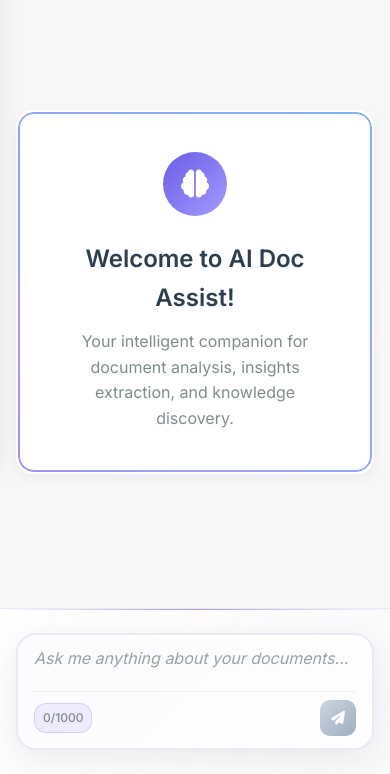
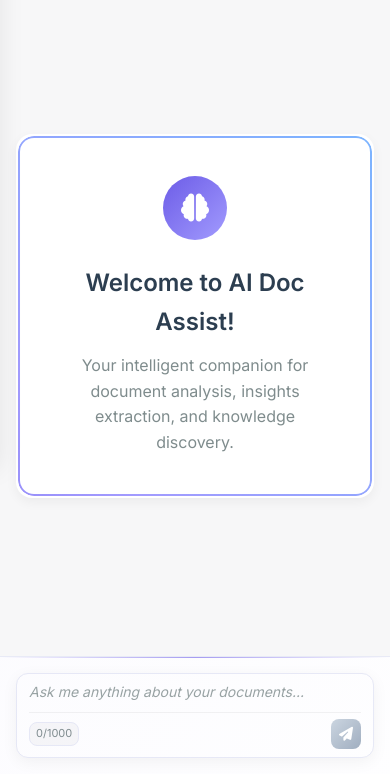
Before and after one commit to Venkatesh-108/SRM_RAG_FINAL, a FastAPI app: page / in a window 390 px wide. Shown: the part 70-844 px from the top of the page. Run offline with FastAPI, Linux system fonts and the light colour scheme.

Commit message:
Refactor chat input styles in style.css for improved aesthetics and usability. Adjusted padding, border styles, and box shadows for input elements. Updated font sizes and dimensions for better alignment and responsiveness in the chat interface.

```diff
--- a/templates/static/css/style.css
+++ b/templates/static/css/style.css
@@ -617,10 +617,9 @@ body {
 
 /* Chat Input Area */
 .chat-input-container {
-    padding: 24px 32px;
+    padding: 16px 24px;
     border-top: 1px solid var(--border-color);
-    background: linear-gradient(135deg, rgba(255, 255, 255, 0.95) 0%, rgba(248, 249, 250, 0.9) 100%);
-    backdrop-filter: blur(15px);
+    background: #ffffff;
     position: relative;
     z-index: 800;
 }
@@ -638,16 +637,14 @@ body {
 
 .input-wrapper {
     background: var(--card-bg);
-    border: 2px solid var(--border-color);
-    border-radius: 20px;
-    padding: 12px 16px;
+    border: 1px solid var(--border-color);
+    border-radius: 12px;
+    padding: 8px 12px;
     display: flex;
     flex-direction: column;
     transition: all 0.3s ease;
-    box-shadow: 0 8px 32px rgba(0, 0, 0, 0.08);
-    position: relative;
-    overflow: hidden;
-    max-width: 900px;
+    box-shadow: 0 4px 16px rgba(0, 0, 0, 0.05);
+    max-width: 800px;
     margin: 0 auto;
 }
 
@@ -664,8 +661,7 @@ body {
 
 .input-wrapper:focus-within {
     border-color: var(--accent-primary);
-    box-shadow: 0 0 0 4px rgba(108, 92, 231, 0.1), 0 12px 40px rgba(108, 92, 231, 0.15);
-    transform: translateY(-2px);
+    box-shadow: 0 0 0 3px rgba(108, 92, 231, 0.1), 0 8px 24px rgba(108, 92, 231, 0.1);
 }
 
 #chatInput {
@@ -673,21 +669,18 @@ body {
     outline: none;
     resize: none;
     background: transparent;
-    font-size: 16px;
+    font-size: 14px;
     line-height: 1.4;
     color: var(--text-primary-light);
     font-family: inherit;
     width: 100%;
-    height: 36px;
+    height: 24px;
     padding: 0;
-    position: relative;
-    z-index: 1;
 }
 
 #chatInput::placeholder {
     color: var(--text-secondary-light);
     font-style: italic;
-    font-weight: 400;
     opacity: 0.8;
 }
 
@@ -695,30 +688,27 @@ body {
     display: flex;
     justify-content: space-between;
     align-items: center;
-    padding-top: 8px;
-    margin-top: 8px;
-    border-top: 1px solid rgba(0, 0, 0, 0.06);
-    position: relative;
-    z-index: 1;
+    padding-top: 6px;
+    margin-top: 6px;
+    border-top: 1px solid rgba(0, 0, 0, 0.05);
 }
 
 .char-counter {
-    font-size: 12px;
+    font-size: 11px;
     color: var(--text-secondary-light);
-    font-weight: 500;
-    background: rgba(108, 92, 231, 0.1);
-    padding: 4px 8px;
-    border-radius: 12px;
-    border: 1px solid rgba(108, 92, 231, 0.2);
+    background: #f7f7f8;
+    padding: 2px 6px;
+    border-radius: 8px;
+    border: 1px solid var(--border-color);
 }
 
 .send-btn {
     background: linear-gradient(135deg, var(--accent-primary) 0%, var(--accent-secondary) 100%);
     color: white;
     border: none;
-    width: 36px;
-    height: 36px;
-    border-radius: 10px;
+    width: 30px;
+    height: 30px;
+    border-radius: 8px;
     cursor: pointer;
     transition: all 0.3s ease;
     display: flex;
```
